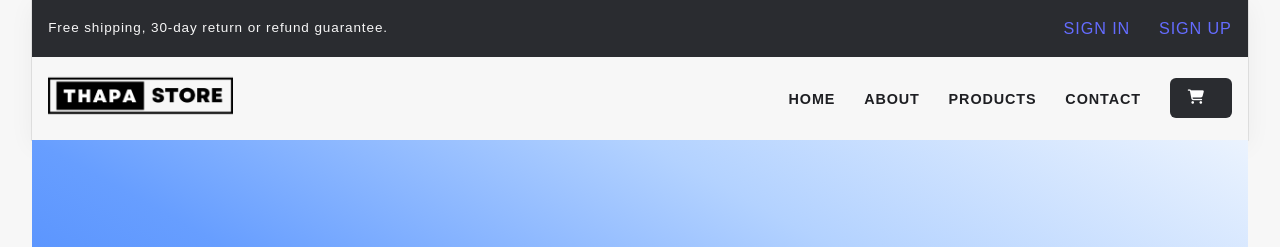
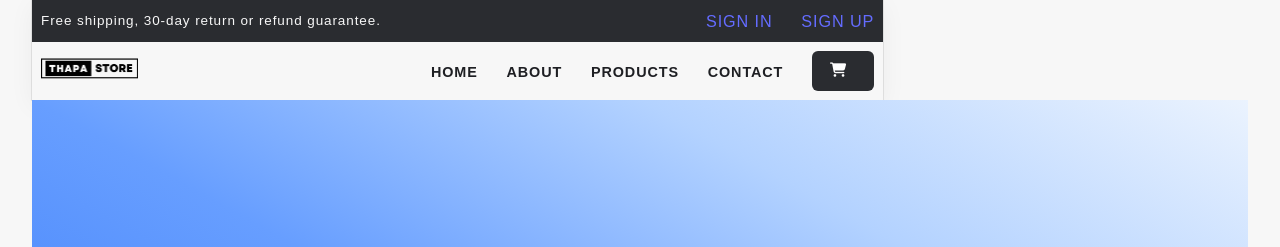
Before and after one commit to Aqsaabbasi2690/repo-e-com, a website built with Vite: page index.html in a window 1280 px wide. Shown: the top 247 px of the page. Built offline with nearby package versions, Linux system fonts and the light colour scheme.

Commit message:
Update style.css

```diff
--- a/style.css
+++ b/style.css
@@ -227,7 +227,7 @@ textarea:focus-visible {
 }
 
 .section-navbar {
-  width: 100%;
+  width: 70%;
   box-shadow: rgba(0, 0, 0, 0.05) 0px 6px 24px 0px,
     rgba(0, 0, 0, 0.08) 0px 0px 0px 1px;
 }
@@ -236,7 +236,7 @@ textarea:focus-visible {
   display: flex;
   justify-content: space-between;
   align-items: center;
-  padding: 1.8rem; /* we override the main container padding property  */
+  padding: 1rem; /* we override the main container padding property  */
 }
 
 .section-navbar img {
```
